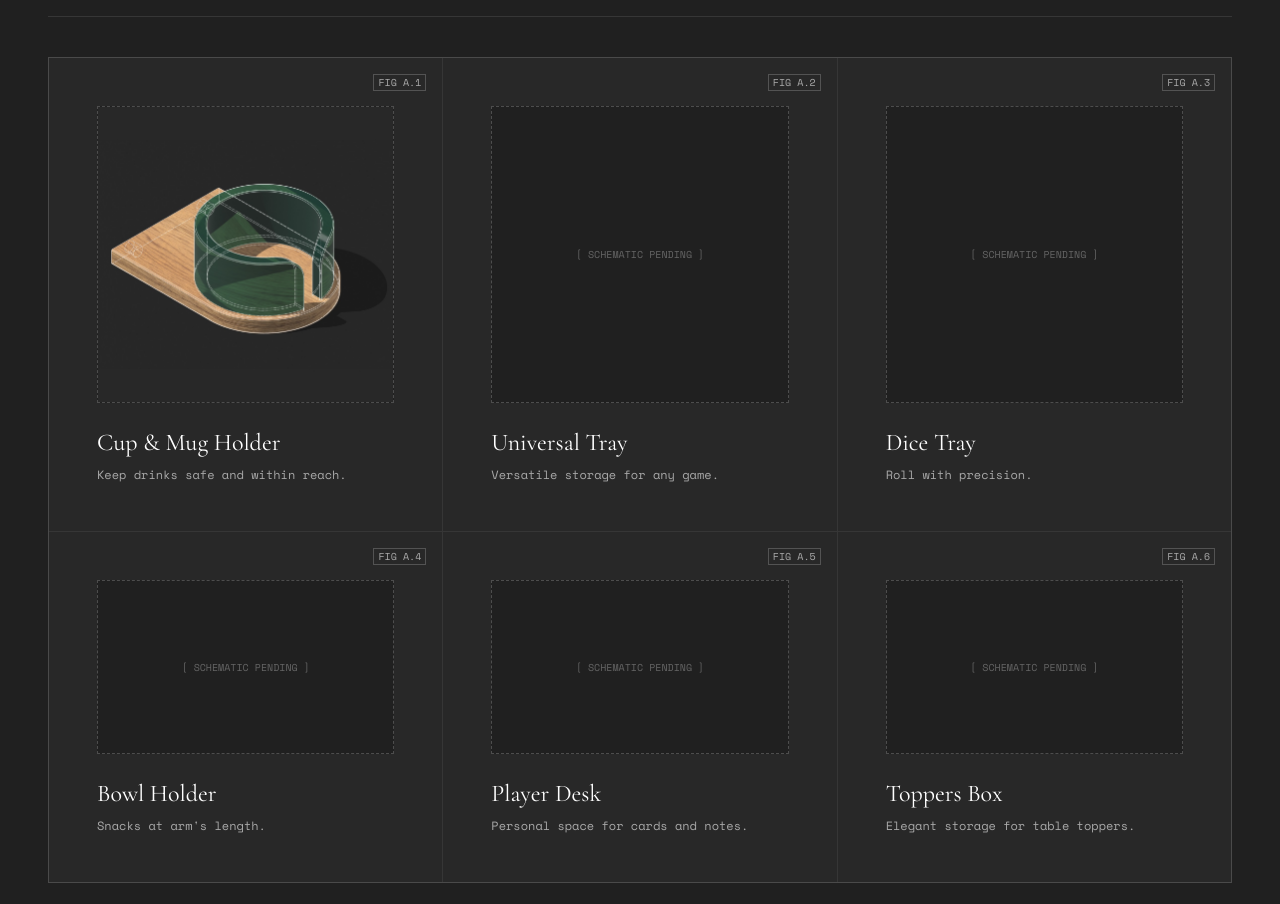
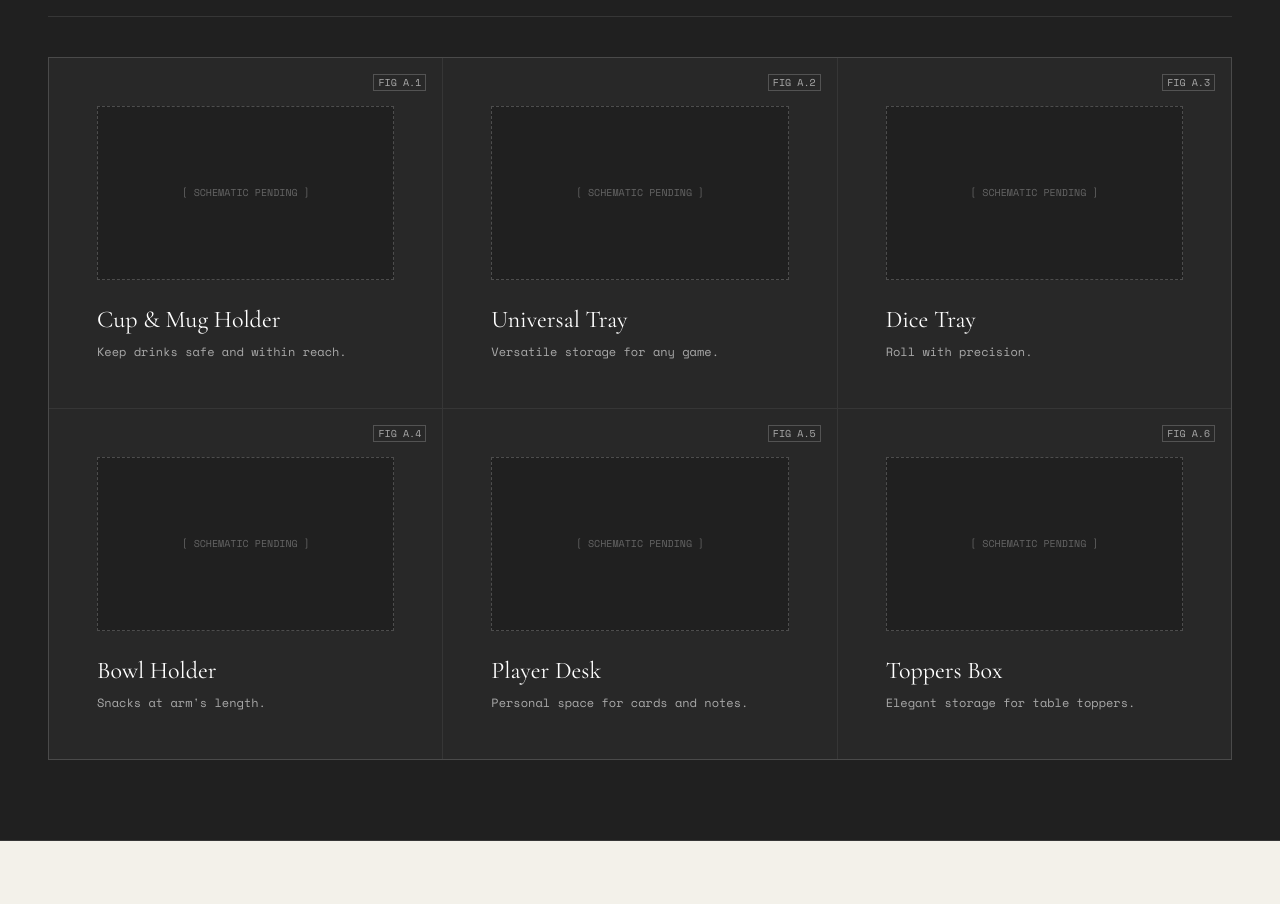
Before and after one commit to mrnmilutinovic/arcadian.furniture, a Next.js app: page / in a window 1280 px wide. Shown: the part 7947-8851 px from the top of the page. Built offline with nearby package versions, Linux system fonts and the light colour scheme; a web font is replaced by a local one; what @customerio/cdp-analytics-node would draw is missing.

Commit message:
feat: Remove cup holder preview image from ecosystem section
Replace the mug-holder-wireframe.jpeg preview with a "SCHEMATIC PENDING"
placeholder to match the styling of other accessories in the ecosystem.

```diff
--- a/src/app/page.tsx
+++ b/src/app/page.tsx
@@ -965,17 +965,15 @@ export default function Home() {
           </div>
 
           <div className="grid grid-cols-1 md:grid-cols-3 gap-px bg-white/10 border border-white/10">
-            {/* Cup & Mug Holder - with image */}
+            {/* Cup & Mug Holder */}
             <div className="bg-[#282828] p-12 min-h-[350px] flex flex-col justify-between group hover:bg-[#3a3a3a] transition-colors relative">
               <div className="absolute top-4 right-4 font-mono text-[10px] border border-white/20 px-1 text-white/60">
                 FIG A.1
               </div>
               <div className="w-full flex-grow border border-dashed border-white/20 flex items-center justify-center mb-6 bg-black/20">
-                <img
-                  src="/accessories/mug-holder-wireframe.jpeg"
-                  alt="Cup & Mug holder wireframe"
-                  className="object-cover"
-                />
+                <span className="font-mono text-[10px] animate-pulse text-white/60">
+                  [ SCHEMATIC PENDING ]
+                </span>
               </div>
               <div>
                 <h3 className="font-serif text-2xl mb-2 text-white">
```
